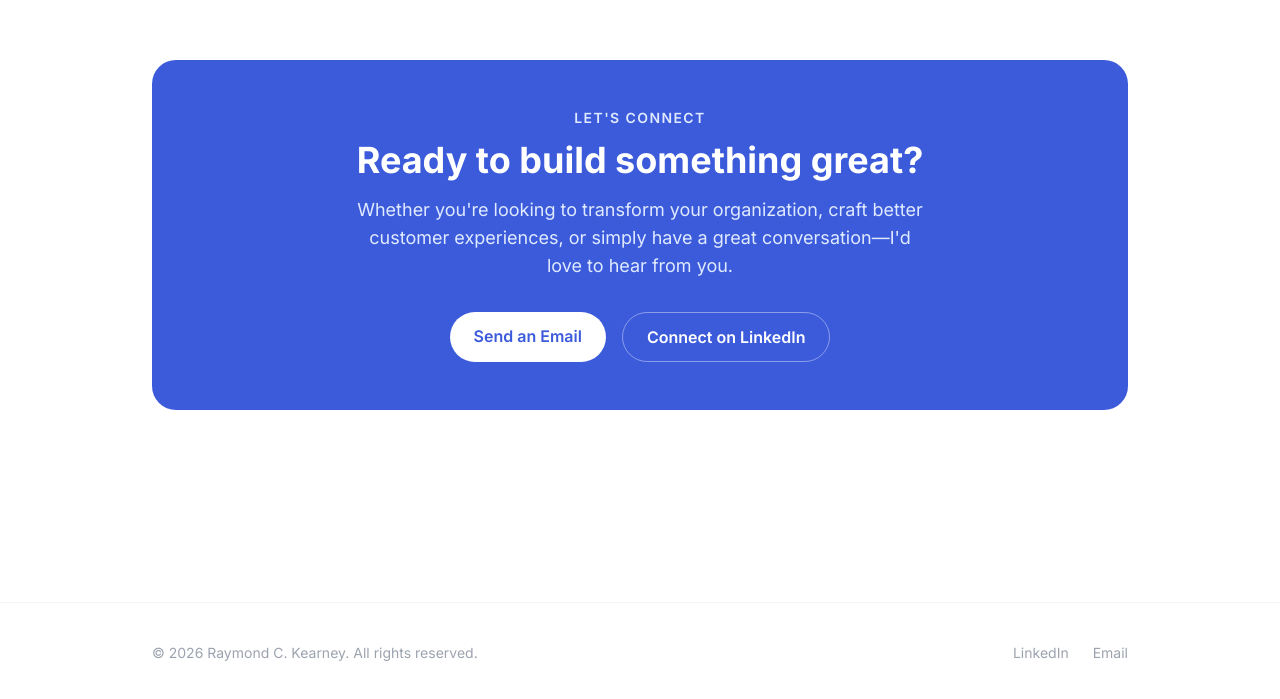
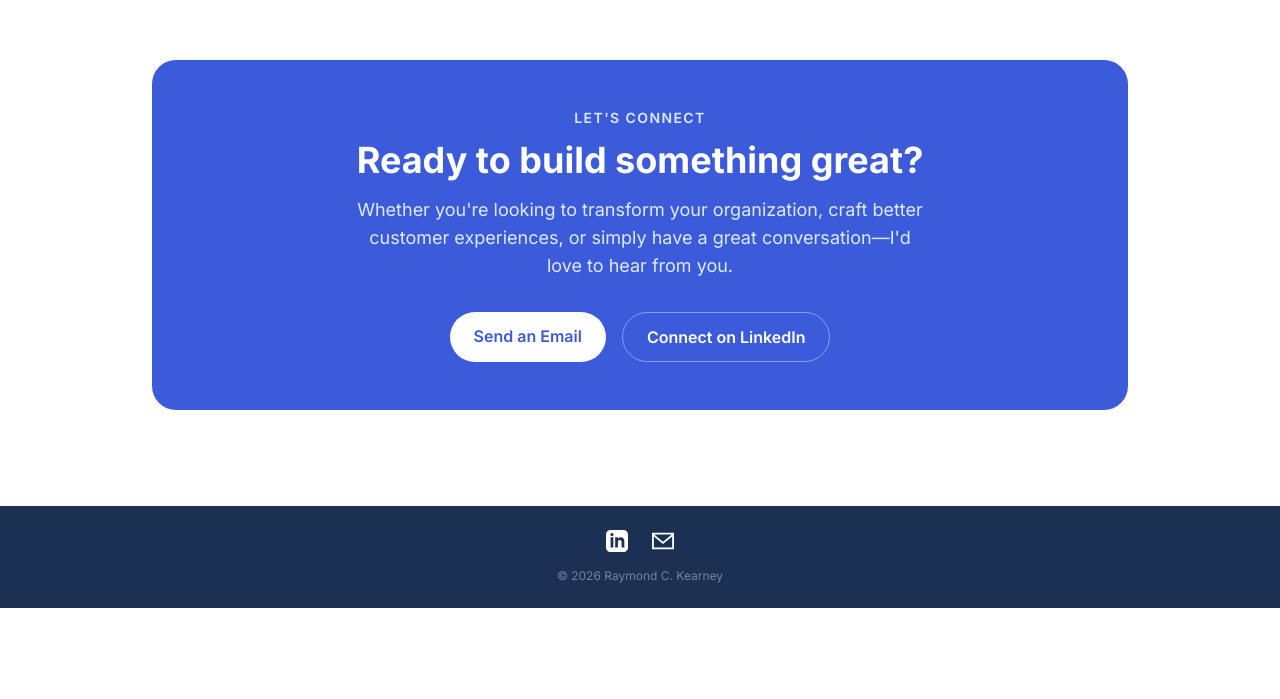
Before and after one commit to raymondckearney/website, a Next.js app: page / in a window 1280 px wide. Shown: the part 2476-3175 px from the top of the page. After the commit the page ends 3084 px from the top, so only its background shows below. Built offline with nearby package versions, Linux system fonts and the light colour scheme.

Commit message:
Redesign footer with new styles and links

```diff
--- a/components/Footer.js
+++ b/components/Footer.js
@@ -1,22 +1,27 @@
 export default function Footer() {
   return (
-    <footer className="border-t border-gray-100 py-10 mt-24">
-      <div className="max-w-5xl mx-auto px-6 flex flex-col sm:flex-row items-center justify-between gap-4 text-sm text-gray-400">
-        <p>© {new Date().getFullYear()} Raymond C. Kearney. All rights reserved.</p>
-        <div className="flex gap-6">
+    <footer className="bg-[#1c3054] py-6 text-center">
+      <div className="flex justify-center gap-6 mb-4">
         <a
           href="https://www.linkedin.com/in/raymondckearney/"
           target="_blank"
           rel="noopener noreferrer"
-            className="hover:text-gray-700 transition-colors"
+          className="text-white hover:opacity-70 transition-opacity"
         >
-            LinkedIn
+          <svg xmlns="http://www.w3.org/2000/svg" width="22" height="22" fill="currentColor" viewBox="0 0 24 24">
+            <path d="M19 0h-14c-2.761 0-5 2.239-5 5v14c0 2.761 2.239 5 5 5h14c2.762 0 5-2.239 5-5v-14c0-2.761-2.238-5-5-5zm-11 19h-3v-11h3v11zm-1.5-12.268c-.966 0-1.75-.79-1.75-1.764s.784-1.764 1.75-1.764 1.75.79 1.75 1.764-.783 1.764-1.75 1.764zm13.5 12.268h-3v-5.604c0-3.368-4-3.113-4 0v5.604h-3v-11h3v1.765c1.396-2.586 7-2.777 7 2.476v6.759z"/>
+          </svg>
         </a>
-          <a href="mailto:hello@raymondckearney.com" className="hover:text-gray-700 transition-colors">
-            Email
+        <a
+          href="mailto:RaymondCKearney@gmail.com"
+          className="text-white hover:opacity-70 transition-opacity"
+        >
+          <svg xmlns="http://www.w3.org/2000/svg" width="22" height="22" fill="currentColor" viewBox="0 0 24 24">
+            <path d="M0 3v18h24v-18h-24zm21.518 2l-9.518 7.713-9.518-7.713h19.036zm-19.518 14v-11.817l10 8.104 10-8.104v11.817h-20z"/>
+          </svg>
         </a>
       </div>
-      </div>
+      <p className="text-white/40 text-xs">© {new Date().getFullYear()} Raymond C. Kearney</p>
     </footer>
   );
 }
```
Lines whose indentation alone changed are shown as unchanged.
